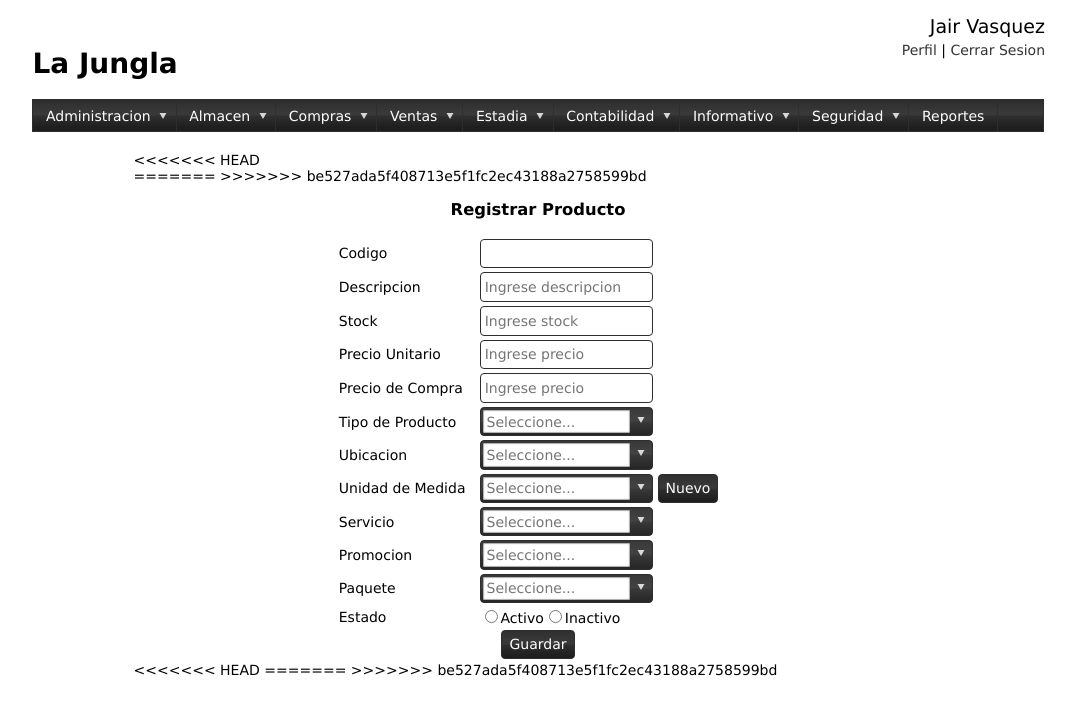
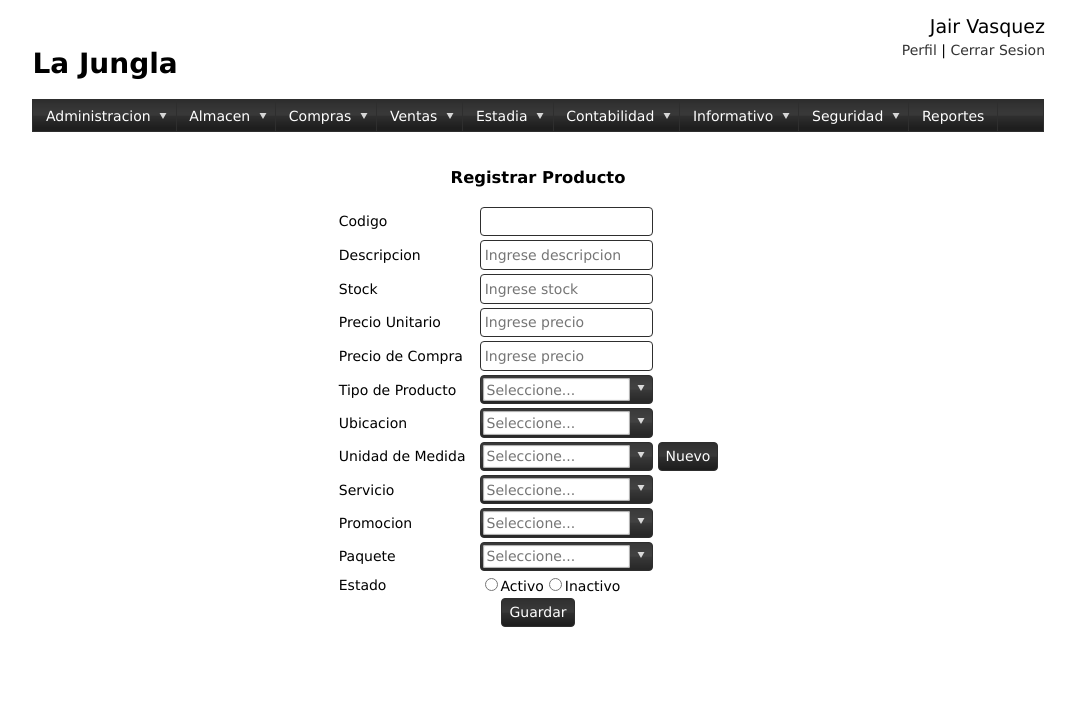
Before and after one commit to evervasquez/jungla, a PHP site: page /sisjungla/productos/nuevo in a window 1280 px wide. Shown: the top 715 px of the page, without its empty margins (102-1177 px from the left). Run offline with PHP 8.4, Linux system fonts and the light colour scheme.

Commit message:
ayyyyeeee

```diff
--- a/vista/productos/form.php
+++ b/vista/productos/form.php
@@ -1,9 +1,4 @@
-<<<<<<< HEAD
-
-    <form method="post" action="#">
-=======
 	<form method="post" action="#">
->>>>>>> be527ada5f408713e5f1fc2ec43188a2758599bd
     	<table width="50%" align="center">
         	<caption><h3>Registrar Producto</h3></caption>
             <tr>
@@ -84,7 +79,6 @@
             </tr>
         </table>
     </form>
-<<<<<<< HEAD
     <div id="ventana" align="center">
     <span class="close"><img src="/sisjungla/lib/img/close.gif" /></span>
         <form method="post" action="#">
@@ -107,5 +101,3 @@
         </form>
     </div>
     <div id="fondooscuro"></div>
-=======
->>>>>>> be527ada5f408713e5f1fc2ec43188a2758599bd
```
